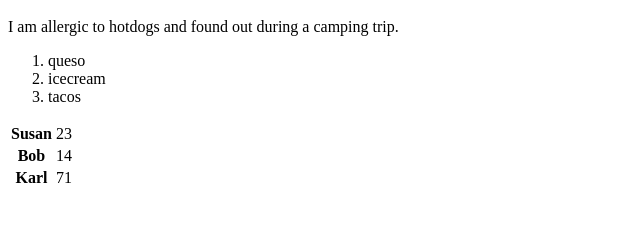
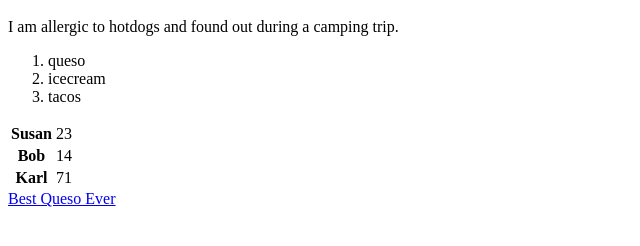
Before and after one commit to kate-barnett/HI-lab-, a plain HTML site: page index.html in a window 1280 px wide. Shown: the part 48-294 px from the top of the page, without its empty margins (0-640 px from the left). Drawn offline with Linux system fonts and the light colour scheme.

Commit message:
Update index.html

```diff
--- a/index.html
+++ b/index.html
@@ -24,5 +24,6 @@
    <td> 71</td>
   </tr>
  </table>
+ <a href="https://www.recipetineats.com/queso-dip-mexican-cheese-dip/"> Best Queso Ever</a>
 </body>
 </html>
```
